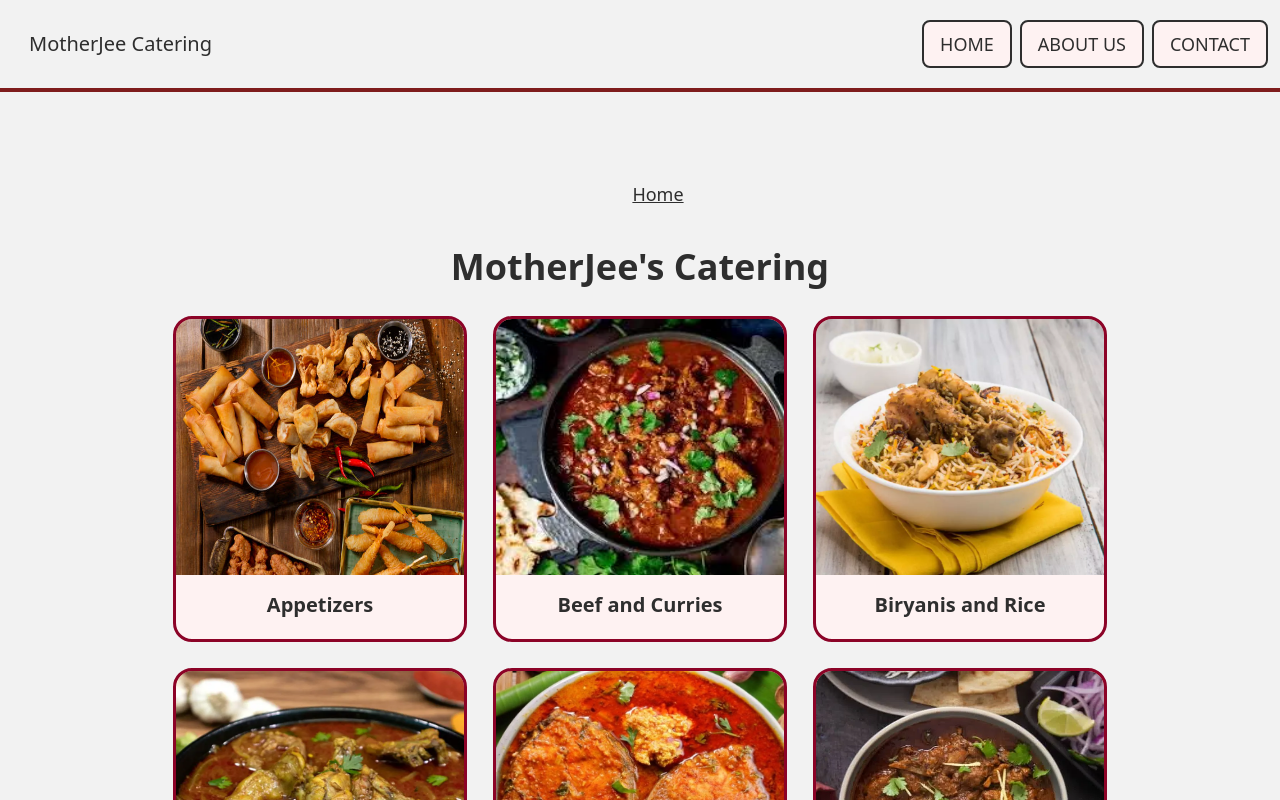
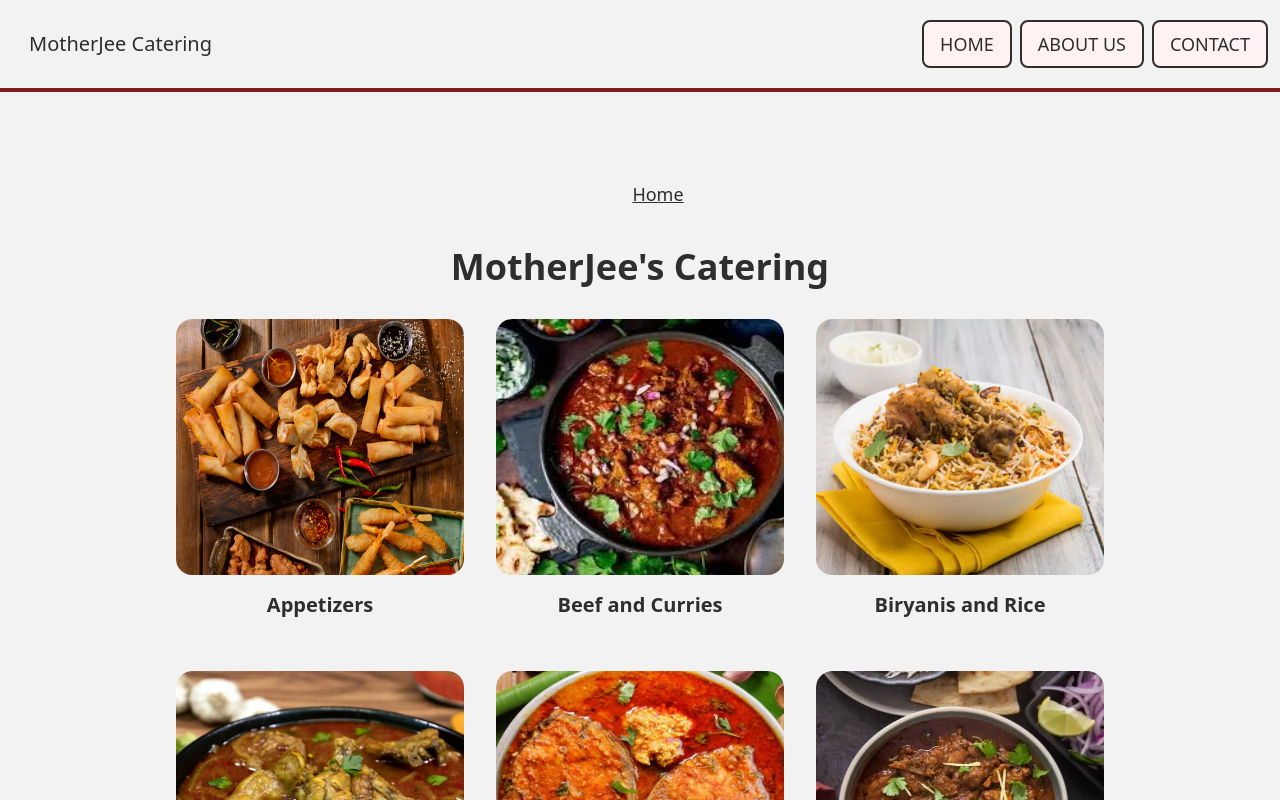
Before and after one commit to ebrahim95/motherjee_catering, a React (Vite) app: page /#/ in a window 1280 px wide. Shown: the top 800 px of the page. Built offline with nearby package versions, Linux system fonts and the light colour scheme.

Commit message:
style: removed the borders and added rounded to image

```diff
--- a/src/components/Cardfood.tsx
+++ b/src/components/Cardfood.tsx
@@ -10,11 +10,11 @@ interface Props {
 export const Cardfood = (props: Props) => {
 
   return (
-    <div className="card card-compact max-w-sm bg-base-100 outline outline-3 outline-primary rounded-2xl">
-      <figure className='ring-2 ring-accent m-0'>
-        <img className="w-72 h-28 md:h-64 " src={props.image} alt={props.heading} />
+    <div className="card card-compact max-w-sm bg-base-100">
+      <figure className='m-0'>
+        <img className="w-72 h-28 md:h-64 rounded-2xl" src={props.image} alt={props.heading} />
       </figure>
-      <div className="card-body bg-red-50 items-center rounded-b-2xl hover:bg-red-100">
+      <div className="card-body items-center">
         <Link className="card-title m-0 font-bold no-underline" to={`food_category/${props.heading}`}>{props.heading}</Link>
       </div>
     </div >
--- a/src/components/FoodType.tsx
+++ b/src/components/FoodType.tsx
@@ -10,9 +10,11 @@ interface Props {
 
 const FoodCard = (props: result_no_catergoy) => {
   return (
-    <div className="card card-compact card-bordered lg:max-w-sm max-w-md bg-base-100 shadow-md outline outline-3 outline-primary  rounded-2xl">
-      <figure className='m-0'><img className="w-72 h-28 md:h-64 flex place-items-center place-content-center" src={props?.Image} alt={props?.Name} /></figure>
-      <div className="card-body ring-2 ring-amber-900 rounded-b-2xl hover:bg-red-100">
+    <div className="card card-compact max-w-sm bg-base-100">
+      <figure className='m-0'>
+        <img className="w-72 h-28 md:h-64 rounded-2xl" src={props?.Image} alt={props?.Name} />
+      </figure>
+      <div className="card-body items-center">
         <h2 className="card-title mt-0">{props?.Name} <br />{props?.Bengali}</h2>
         <p>{props?.Description}</p>
         {/* <div className="card-actions justify-end"> */}
```
